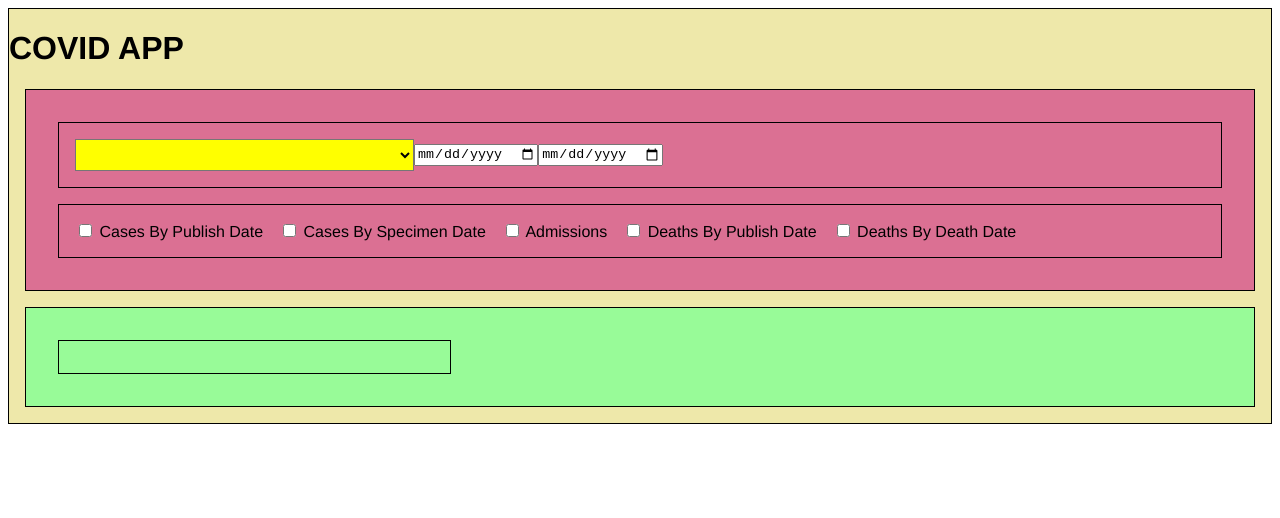
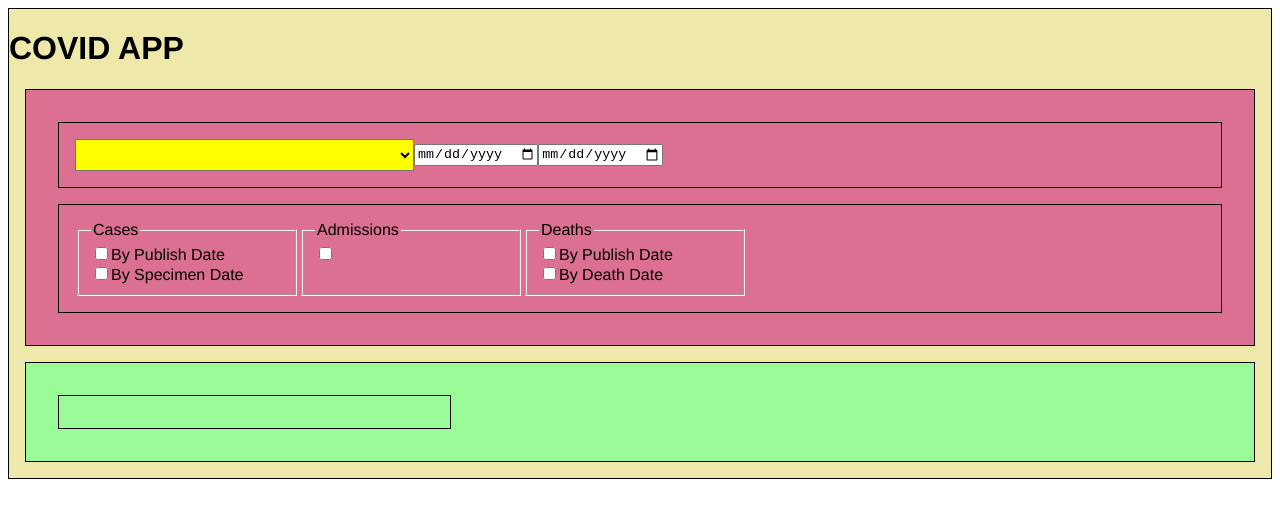
Before and after one commit to peaky76/covid_stats_app, a Vue app: page / in a window 1280 px wide. Shown: the top 518 px of the page. Built offline with nearby package versions, Linux system fonts and the light colour scheme; what vue-google-charts would draw is missing.

Commit message:
checkboxes grouped and restyled

```diff
--- a/src/components/input_sub/InputCheckbox.vue
+++ b/src/components/input_sub/InputCheckbox.vue
@@ -1,6 +1,8 @@
 <template>
-  <span>
-    <span class="filter-checkbox" v-for="(filter, index) in filters" :key="index">
+  <span id="filters">
+    <fieldset v-for="(stat, index) in stats" :key="index">
+      <legend>{{stat}}</legend>
+      <span class="filter-checkbox" v-for="(filter, index) in checkboxesForStat(stat)" :key="index">
         <input
           v-model="selectedFilters"
           :value="`&quot;` + filter.name + `&quot;:&quot;` + filter.name + `&quot;`"
@@ -9,8 +11,9 @@
           v-on:change="sendFilters"
           :disabled="filter.excludeFor.includes(currentAreaType)"
         />
-      <label :for="filter.name">{{filter.prettyName}}</label>
+        <label :for="filter.name">{{filter.criterion}}</label>
       </span>
+    </fieldset>
   </span>
 </template>
 
@@ -28,12 +31,21 @@ export default {
       currentAreaType: null,
     };
   },
+  computed: {
+    stats() {
+      const allStats = this.filters.map((filter) => filter.stat);
+      const distinctStats = [...new Set(allStats)];
+      return distinctStats;
+    },
+  },
   methods: {
+    checkboxesForStat(stat) {
+      return this.filters.filter((filter) => filter.stat === stat);
+    },
     sendFilters() {
       const filters = this.selectedFilters.join(",");
       eventBus.$emit("filters", filters);
     },
-    toggleFilters() {},
   },
   mounted() {
     this.filters = FilterBuilder.buildFilters();
@@ -46,6 +58,14 @@ export default {
 </script>
 
 <style scoped>
+#filters {
+  display: flex;
+}
+fieldset {
+  display: flex;
+  flex-direction: column;
+  width: 12rem;
+}
 .filter-checkbox {
   margin-right: 1rem;
 }
--- a/src/helpers/FilterBuilder.js
+++ b/src/helpers/FilterBuilder.js
@@ -30,8 +30,12 @@ export default {
       // "maleDeaths",
     ];
     govApiFilters.forEach((filter) => {
-      let prettyName = camelCaseToSentenceCase(filter);
-      prettyName = prettyName.replace("New", "");
+      // let prettyName = camelCaseToSentenceCase(filter);
+      let filterReadable = camelCaseToSentenceCase(filter);
+      let words = filterReadable.split(" ");
+      let stat = words[1];
+      let criterion = words.slice(2).join(" ");
+      // let prettyName = filterReadable.replace("New", "");
 
       let exclusions = [];
       // Exclusions for nations
@@ -47,7 +51,9 @@ export default {
 
       filterObjects.push({
         name: filter,
-        prettyName: prettyName,
+        stat: stat,
+        criterion: criterion,
+        // prettyName: prettyName,
         excludeFor: exclusions,
       });
     });
```
Lines whose indentation alone changed are shown as unchanged.
